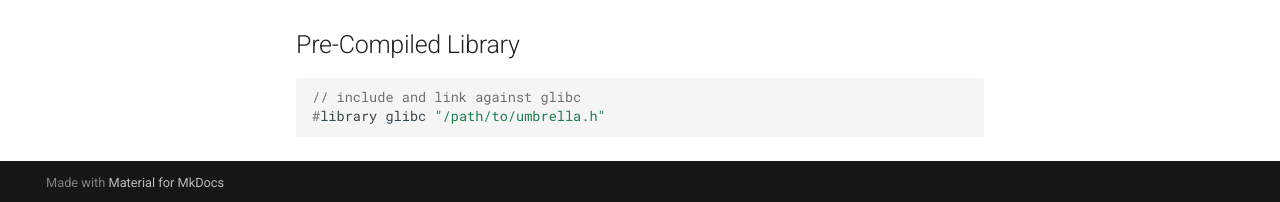
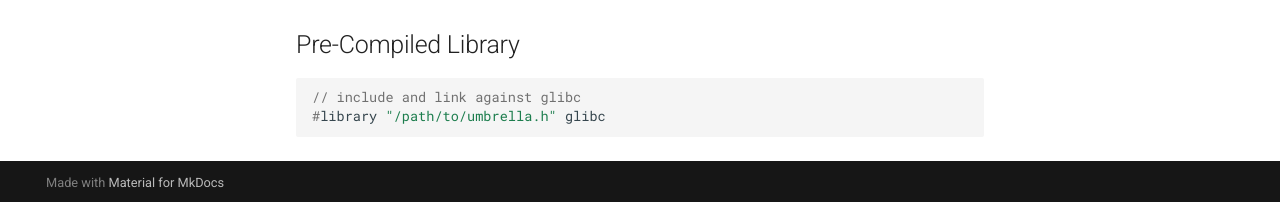
Before and after one commit to kai-language/docs, an MkDocs documentation site: the page built from docs/module.md, in a window 1280 px wide and 1081 px high. Shown: the part 876-1078 px from the top of the window. Built offline with MkDocs 1.6.1 and Material for MkDocs 9.7.7, drawn with Linux system fonts in a browser that asks for light colours; comment, search, counter and statistics services are not loaded; old or Windows-style settings are respelled for this version of MkDocs.

````diff
--- a/docs/module.md
+++ b/docs/module.md
@@ -34,5 +34,5 @@ print(mathy.pi)
 
 ```swift
 // include and link against glibc
-#library glibc "/path/to/umbrella.h"
+#library "/path/to/umbrella.h" glibc
 ```
````
